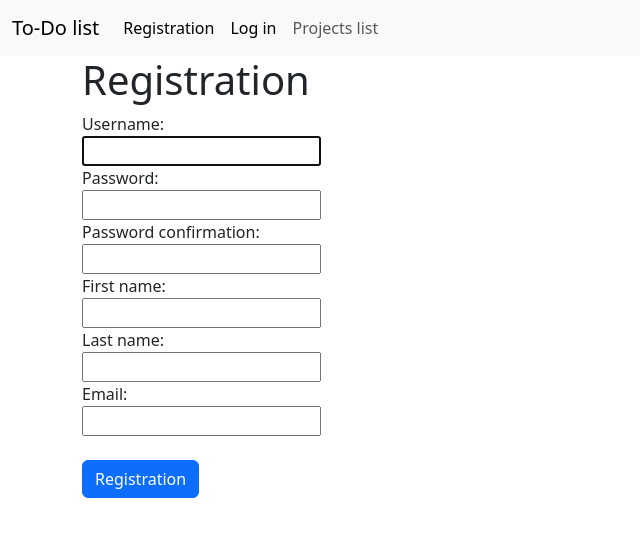
After one commit to Vityaendless/HW_To_Do_list_AS_schooll, a Django app: page /accounts/registration/ in a window 1280 px wide. The commit adds this page. Shown: the top 537 px of the page, without its empty margins (0-640 px from the left). Run offline with Django 5.2, Linux system fonts and the light colour scheme.

Commit message:
Task 1 is done - registration form

```diff
--- /dev/null
+++ b/source/accounts/forms.py
@@ -0,0 +1,16 @@
+from django.contrib.auth.forms import UserCreationForm
+from django import forms
+
+
+class NewUserForm(UserCreationForm):
+    email = forms.CharField(required=True)
+
+    class Meta(UserCreationForm.Meta):
+        fields = ('username', 'password1', 'password2', 'first_name', 'last_name', 'email')
+
+    def clean(self):
+        cleaned_data = super().clean()
+        first_name = cleaned_data.get("first_name")
+        last_name = cleaned_data.get("last_name")
+        if first_name == "" or last_name == "":
+            raise forms.ValidationError('Last name or first name are empty.')
--- a/source/accounts/templates/login.html
+++ b/source/accounts/templates/login.html
@@ -25,6 +25,7 @@
         </div>
         <button type="submit">Log in</button>
     </form>
+    <a href="{% url 'webapp:index' %}">To main page</a>
 </div>
 </body>
 </html>
--- /dev/null
+++ b/source/accounts/templates/registration.html
@@ -0,0 +1,8 @@
+{% extends 'base.html' %}
+{% load static %}
+
+{% block title %}Registration{% endblock %}
+{% block content %}
+    <h1>Registration</h1>
+    {% include 'partial/form.html' with value_submit='Registration' form_method='post' %}
+{% endblock %}
--- a/source/accounts/urls.py
+++ b/source/accounts/urls.py
@@ -1,5 +1,6 @@
 from django.urls import path
 from django.contrib.auth.views import LoginView, LogoutView
+from .views import RegisterView
 
 
 app_name = 'accounts'
@@ -8,4 +9,5 @@ app_name = 'accounts'
 urlpatterns = [
     path('login/', LoginView.as_view(template_name='login.html'), name='login'),
     path('logout/', LogoutView.as_view(), name='logout'),
+    path('registration/', RegisterView.as_view(), name='registration'),
 ]
--- a/source/accounts/views.py
+++ b/source/accounts/views.py
@@ -1,3 +1,23 @@
-from django.shortcuts import render
+from django.shortcuts import redirect, reverse
+from django.contrib.auth import login, get_user_model
+from django.views.generic import CreateView
+from .forms import NewUserForm
 
-# Create your views here.
+
+class RegisterView(CreateView):
+    model = get_user_model()
+    form_class = NewUserForm
+    template_name = 'registration.html'
+
+    def form_valid(self, form):
+        user = form.save()
+        login(self.request, user)
+        return redirect(self.get_success_url())
+
+    def get_success_url(self):
+        next_page = self.request.GET.get('next')
+        if not next_page:
+            next_page = self.request.POST.get('next')
+        if not next_page:
+            next_page = reverse('webapp:index')
+        return next_page
--- a/source/webapp/templates/partial/base_menu.html
+++ b/source/webapp/templates/partial/base_menu.html
@@ -1,4 +1,5 @@
 {% if not request.user.is_authenticated %}
+    <a class="nav-link active" aria-current="page" href="{% url 'accounts:registration' %}?next={{ request.get_full_path }}">Registration</a>
     <a class="nav-link active" aria-current="page" href="{% url 'accounts:login' %}">Log in</a>
 {% else %}
     <form id="logout-form" method="post" action="{% url 'accounts:logout' %}">
--- a/source/webapp/templates/partial/form.html
+++ b/source/webapp/templates/partial/form.html
@@ -1,5 +1,4 @@
-{% if request.user.is_authenticated %}
-    <form action="{{ action_url }}" method="{{ form_method }}">
+<form action="{{ action_url }}" method="{{ form_method }}">
     {% csrf_token %}
     {% for error in form.non_field_errors %}
         <p class="text-danger">{{ error }}</p>
@@ -13,7 +12,4 @@
     {% endfor %}
     <br/>
     <input class="btn btn-primary" type="submit" value="{{ value_submit }}"/>
-    </form>
-{% else %}
-    <h1>No access</h1>
-{% endif %}
+</form>
```
Also changed, not shown: source/db.sqlite3.
